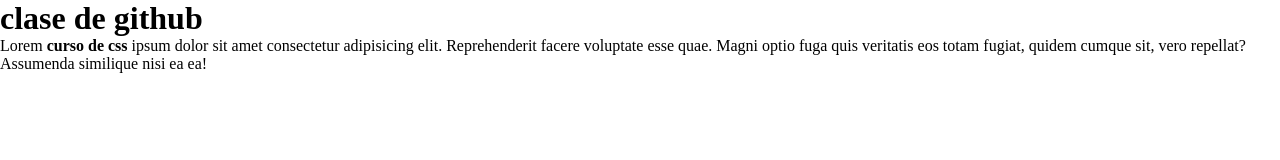
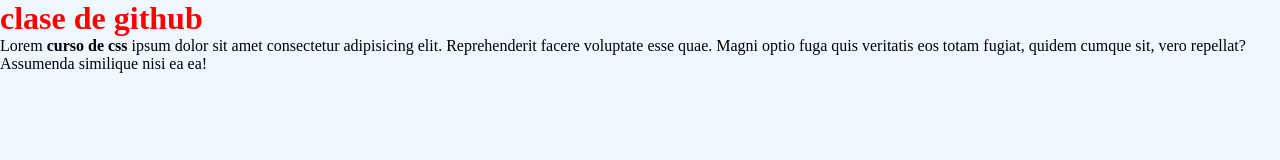
Before and after one commit to Zunyinluck/comision29930, a plain HTML site: page index.html in a window 1280 px wide. Drawn offline with Linux system fonts and the light colour scheme.

Commit message:
modificaviondos

```diff
--- a/style.css
+++ b/style.css
@@ -2,3 +2,11 @@
     margin: 0;
     padding: 0;
 }
+
+h1{
+    color: red;
+}
+
+body{
+    background-color: aliceblue;
+}
```
